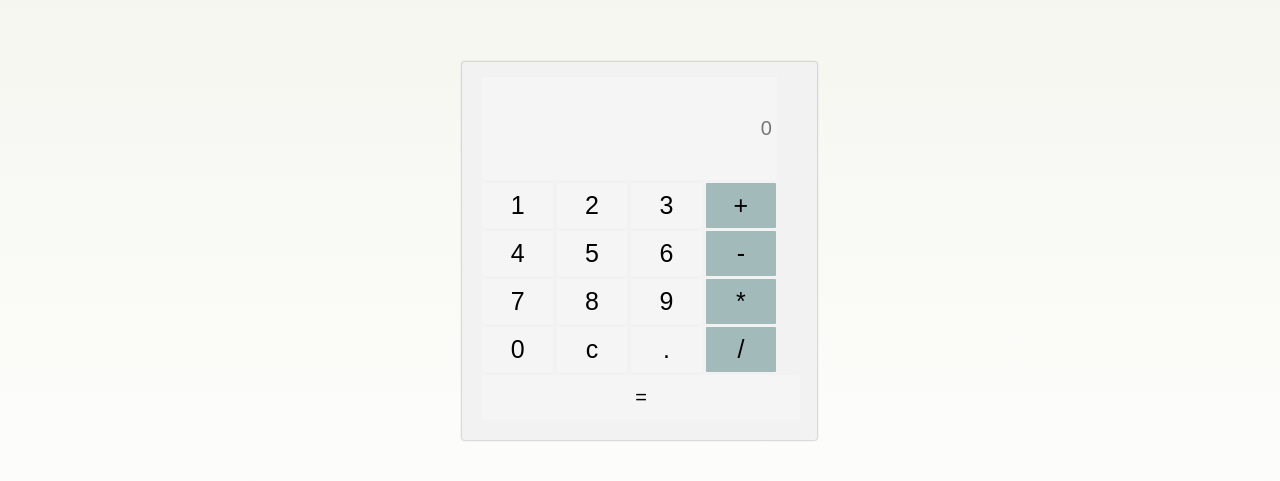
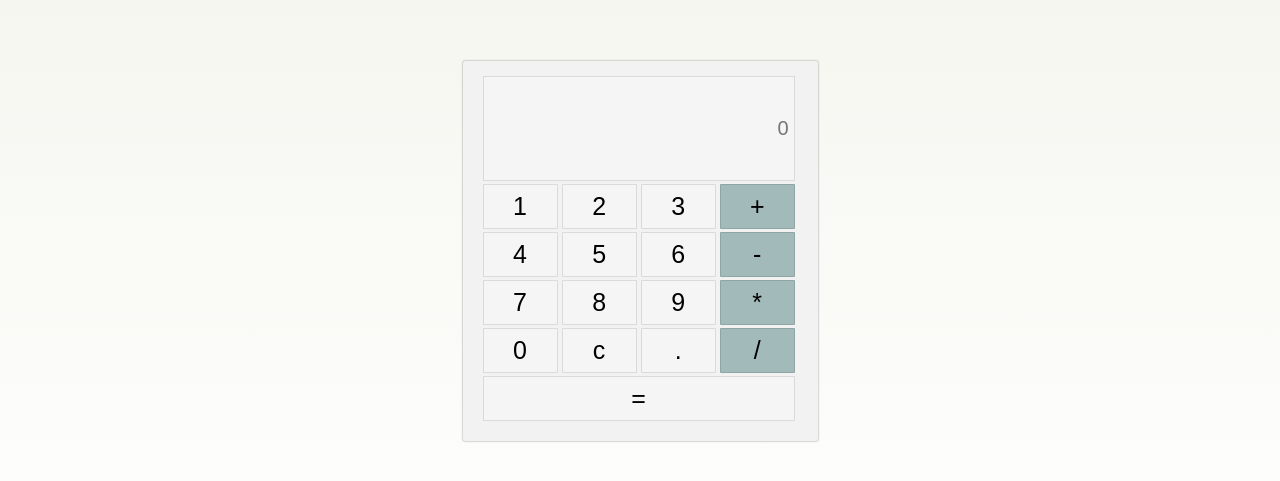
Before and after one commit to Adonay-Pro/calculadora, a plain HTML site: page index.html in a window 1280 px wide. Shown: the part 157-638 px from the top of the page. Drawn offline with Linux system fonts and the light colour scheme.

Commit message:
Add files via upload

```diff
--- a/style.css
+++ b/style.css
@@ -4,7 +4,7 @@ body{
 }
 
 .container{
-    width: 95%;
+    width: 92%;
     height: 100vh;
     margin: auto;
     display:flex;
@@ -24,21 +24,21 @@ body{
 #userInput{
     font-size: 20px;
     box-sizing: border-box;
-    width: 92%;
+    width: 97.5%;
     padding: 40px 5px;
     background-color: whitesmoke;
     text-align: right;
     direction: ltr;
     outline: none;
-    border:none;
+    border: 0.5px rgba(0, 0, 0, 0.11) solid;
 }
 
 .btn{
     font-size: 25px;
-    width: 22%;
+    width: 23.46%;
     height: 45px;
     border-radius: 1px;
-    border: none;
+    border: 0.5px rgba(0, 0, 0, 0.11) solid;
     outline: none;
     margin-top: 3px;
     background: whitesmoke;
@@ -46,11 +46,11 @@ body{
 
 
 .btnEqual{
-    font-size: 20px;
-    width: 99.2%;
+    font-size: 25px;
+    width: 97.5%;
     height: 45px;
     border-radius: 1px;
-    border: none;
+    border: 0.5px rgba(0, 0, 0, 0.11) solid;
     outline: none;
     margin-top: 3px;
     background: whitesmoke;
```
